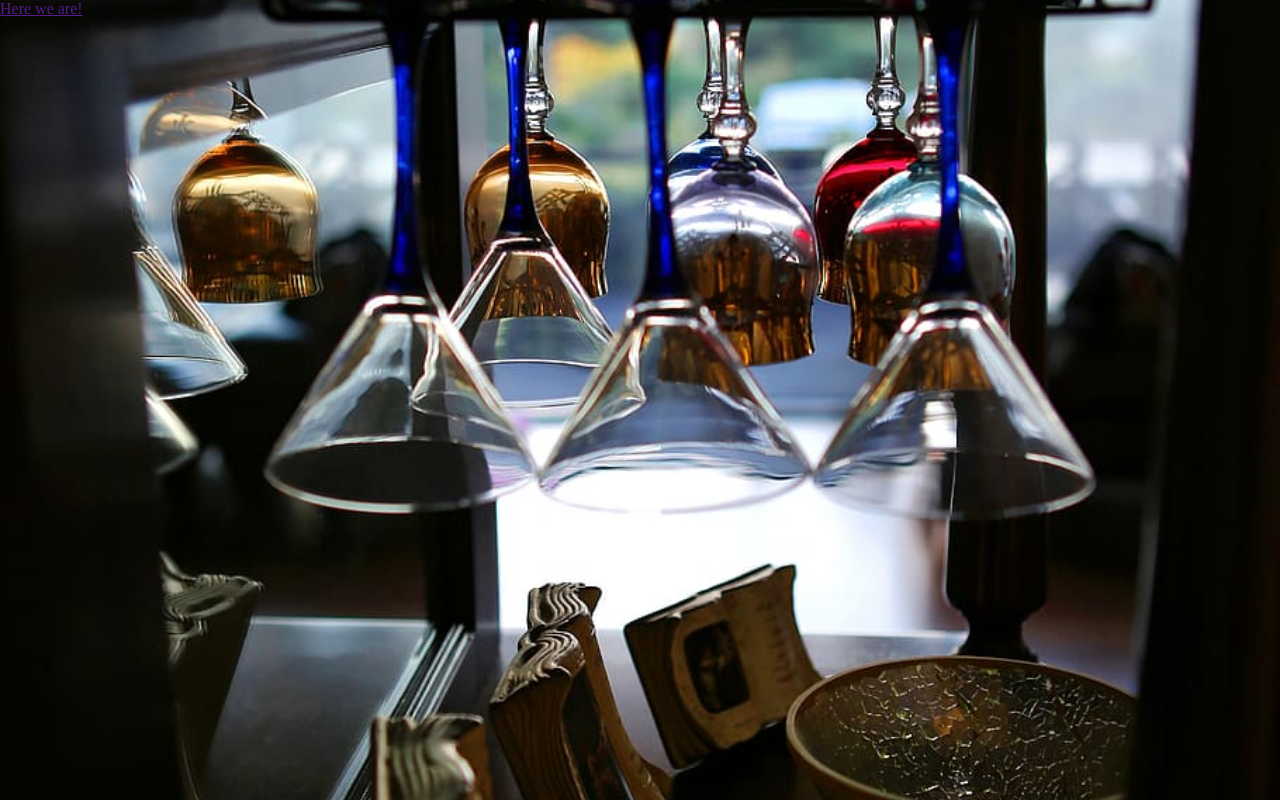
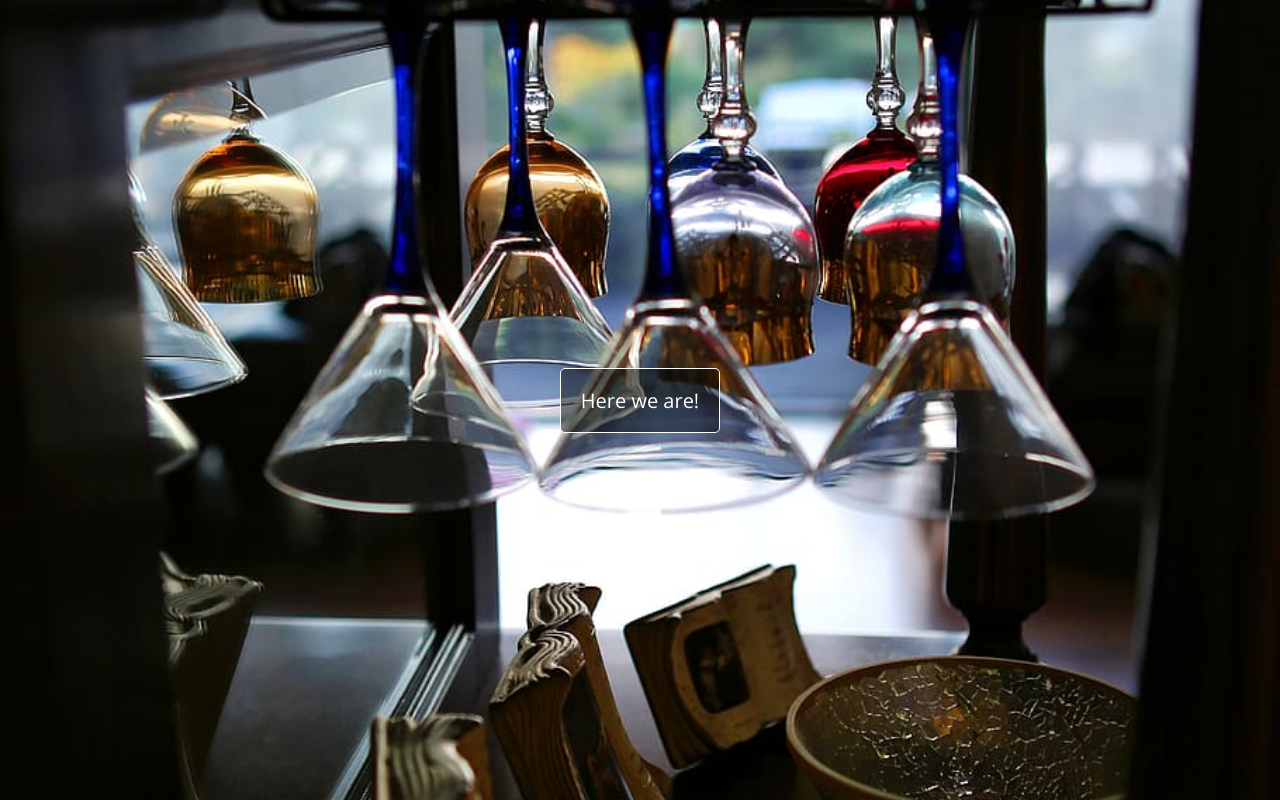
Before and after one commit to karolinarojecka/restaurant, a plain HTML site: page index.html in a window 1280 px wide. Drawn offline with nearby package versions, Linux system fonts and the light colour scheme.

Commit message:
banner properties

```diff
--- a/index.html
+++ b/index.html
@@ -7,11 +7,12 @@
     <title>Restaurant</title>
     <link href="style.css" rel="stylesheet"/>
     <link href="normalize.css" rel="stylesheet"/>
+    <link href="https://fonts.googleapis.com/css2?family=Open+Sans&display=swap" rel="stylesheet">
 
 </head>
 <body>
-    <section>
-        <a href="" class="banner">
+    <section class="banner">
+        <a href="">
             Here we are!
         </a>
     </section>
--- a/style.css
+++ b/style.css
@@ -15,4 +15,29 @@ body {
     background-repeat: no-repeat;
     background-size: cover;
     background-position: center center;
+    display: flex;
+    align-items: center;
+    justify-content: center;
 }
+
+
+/*banner*/
+.banner a {
+    text-decoration: none;
+    color: #ffffff;
+}
+
+.banner {
+    font-family: 'Open Sans', sans-serif;
+    padding: 20px;
+    font-size: 20px;
+    text-decoration: none;
+    background-color: rgba(0, 0, 0, 0.472);
+    border: 1px solid #ffffff;
+    border-radius: 5px;
+    transition: transform 0.2s ease;
+}
+
+.banner:hover {
+    transform: scale(1.05);
+}
```
